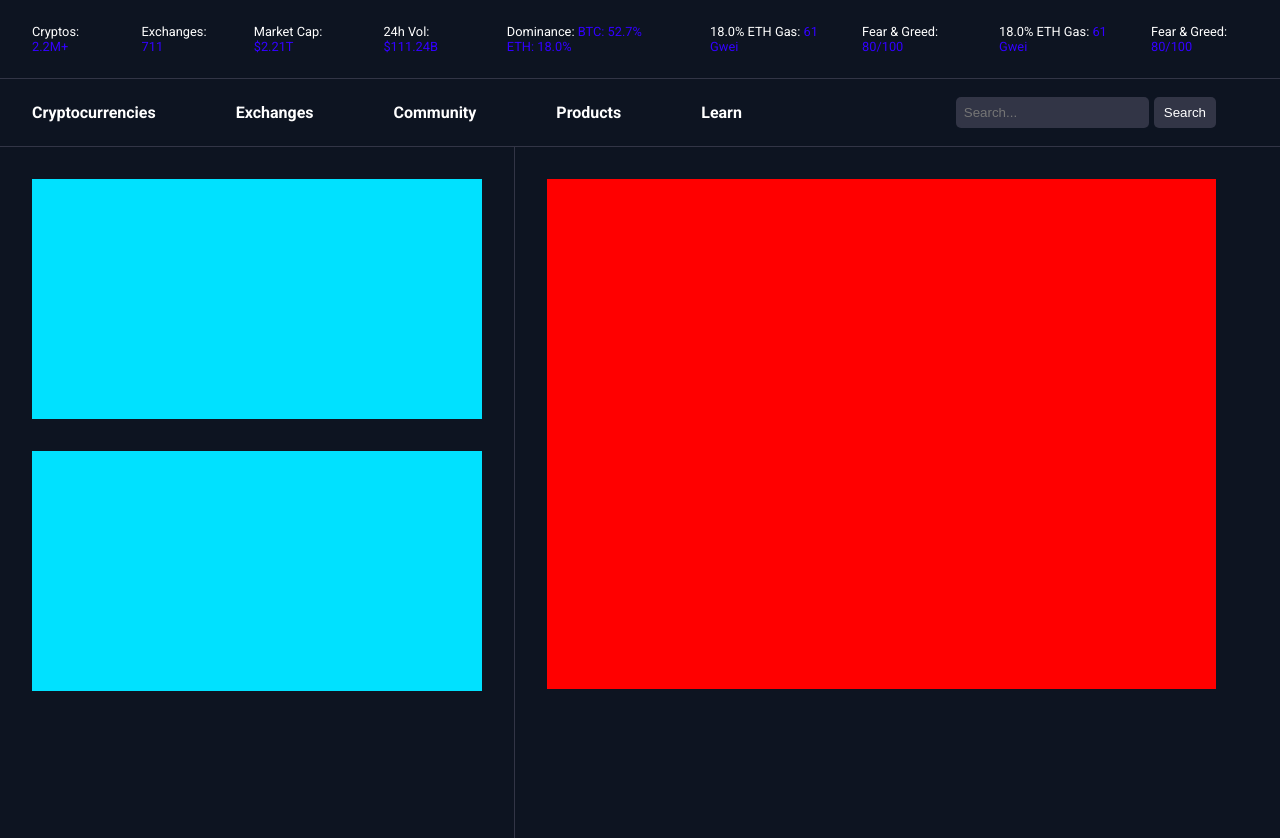
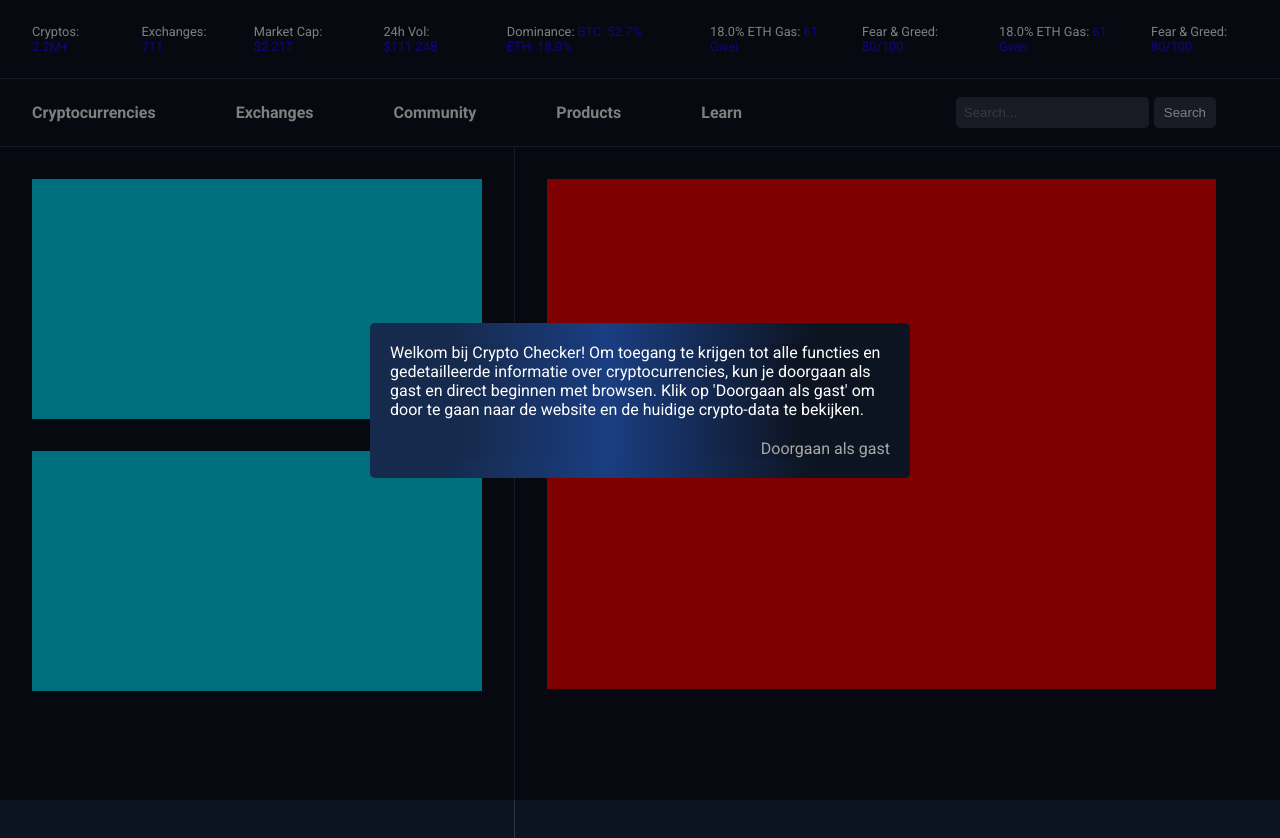
Before and after one commit to OneBreach/font-end-lj2-pr3, a React (Vite) app: page / in a window 1280 px wide. Shown: the top 838 px of the page. Built offline with nearby package versions, Linux system fonts and the light colour scheme; the HTML template or start-up script is replaced by a standard one.

Commit message:
enter popup

```diff
--- a/src/components/Graphs/Graphs.css
+++ b/src/components/Graphs/Graphs.css
@@ -25,3 +25,58 @@
     margin:  2rem 2rem;
     background-color: rgb(255, 0, 0);
   }
+
+  .Graphs-container {
+    position: relative;
+  }
+
+  .popup-overlay {
+    position: fixed;
+    top: 0;
+    left: 0;
+    width: 100%;
+    height: 100%;
+    background-color: rgba(0, 0, 0, 0.5);
+    display: flex;
+    justify-content: center;
+    align-items: center;
+  }
+
+  .popup {
+    background: rgb(22,42,77);
+    background: linear-gradient(90deg, rgba(22,42,77,1) 15%, rgba(26,62,130,1) 44%, rgba(13,20,33,1) 82%);
+    color: white;
+    border-radius: 5px;
+    padding: 20px;
+  }
+
+  .popup-content .welcome-text{
+    font-family: 'Roboto', sans-serif;
+    width: 500px;
+    background: rgb(22,42,77);
+    background: linear-gradient(90deg, rgba(22,42,77,1) 15%, rgba(26,62,130,1) 44%, rgba(13,20,33,1) 82%);
+  }
+
+  .gast-button{
+    display: flex;
+    justify-content: flex-end;
+    margin: 20px 0px 0px 0px;
+    background: rgb(22,42,77);
+    background: linear-gradient(90deg, rgba(22,42,77,1) 15%, rgba(26,62,130,1) 44%, rgba(13,20,33,1) 82%);
+    font-family: 'Roboto', sans-serif;
+    color: rgb(167, 167, 167);
+  }
+
+  .popup-content{
+    background: rgb(22,42,77);
+    background: linear-gradient(90deg, rgba(22,42,77,1) 15%, rgba(26,62,130,1) 44%, rgba(13,20,33,1) 82%);
+  }
+
+  .popup-buttons p {
+  margin-left: 20px;
+  }
+
+  .gast-button:hover{
+    color: #5ea8f8;
+    cursor: pointer;
+  }
--- a/src/components/Graphs/Graphs.tsx
+++ b/src/components/Graphs/Graphs.tsx
@@ -1,8 +1,33 @@
-import React from 'react';
+import React, { useState, useEffect } from 'react';
 import './Graphs.css';
 
 const Graphs: React.FC = () => {
+  const [showPopup, setShowPopup] = useState(false);
+
+  useEffect(() => {
+    const timer = setTimeout(() => {
+      setShowPopup(true);
+    }, 2000);
+
+    return () => clearTimeout(timer);
+  }, []);
+
+  const handleClosePopup = () => {
+    setShowPopup(false);
+  };
+
   return (
+    <div className="Graphs-container">
+      {showPopup && (
+        <div className="popup-overlay">
+          <div className="popup">
+            <div className="popup-content">
+              <p className="welcome-text">Welkom bij Crypto Checker! Om toegang te krijgen tot alle functies en gedetailleerde informatie over cryptocurrencies, kun je doorgaan als gast en direct beginnen met browsen. Klik op 'Doorgaan als gast' om door te gaan naar de website en de huidige crypto-data te bekijken.</p>
+              <p className="gast-button" onClick={handleClosePopup}>Doorgaan als gast</p>
+            </div>
+          </div>
+        </div>
+      )}
       <header className="Graphs-header">
         <div>
           <div className="square"></div>
@@ -11,6 +36,7 @@ const Graphs: React.FC = () => {
         <div className="line"></div>
         <div className="top"></div>
       </header>
+    </div>
   );
 };
 
```
Lines whose indentation alone changed are shown as unchanged.
